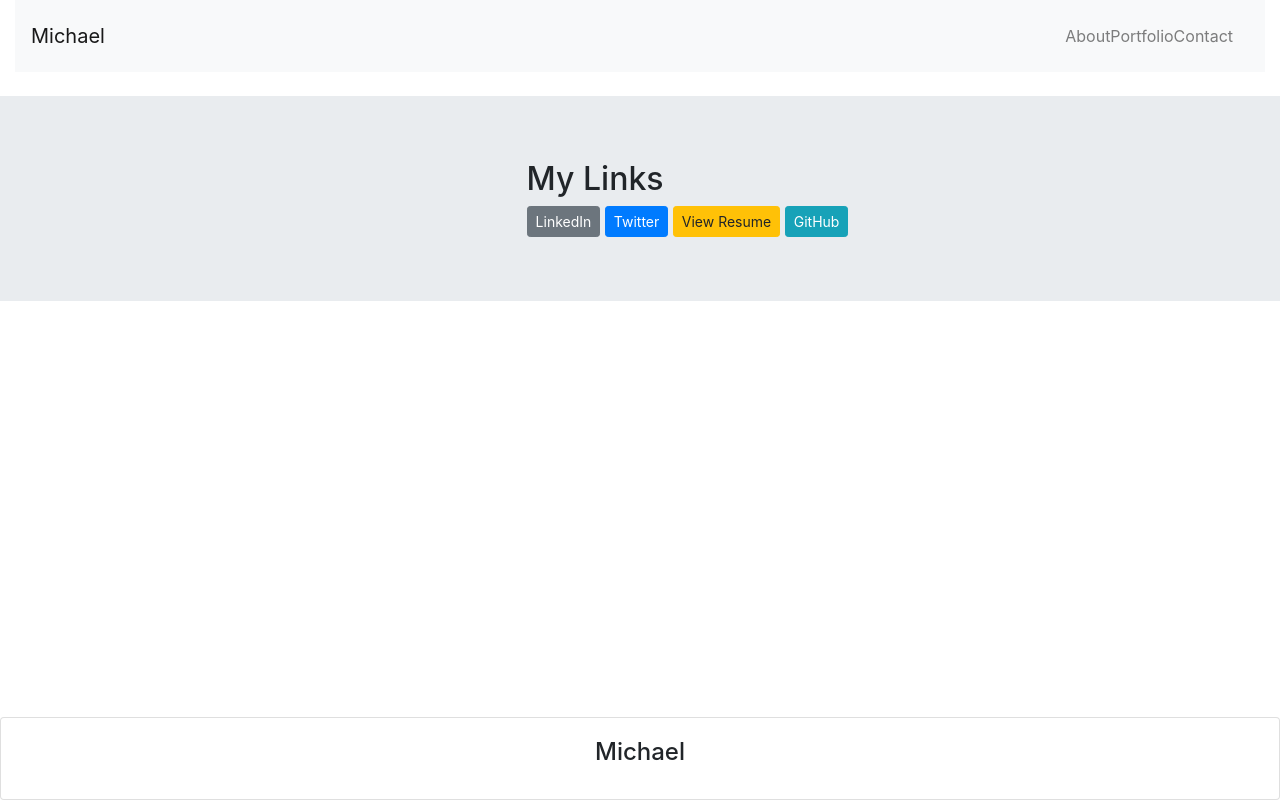
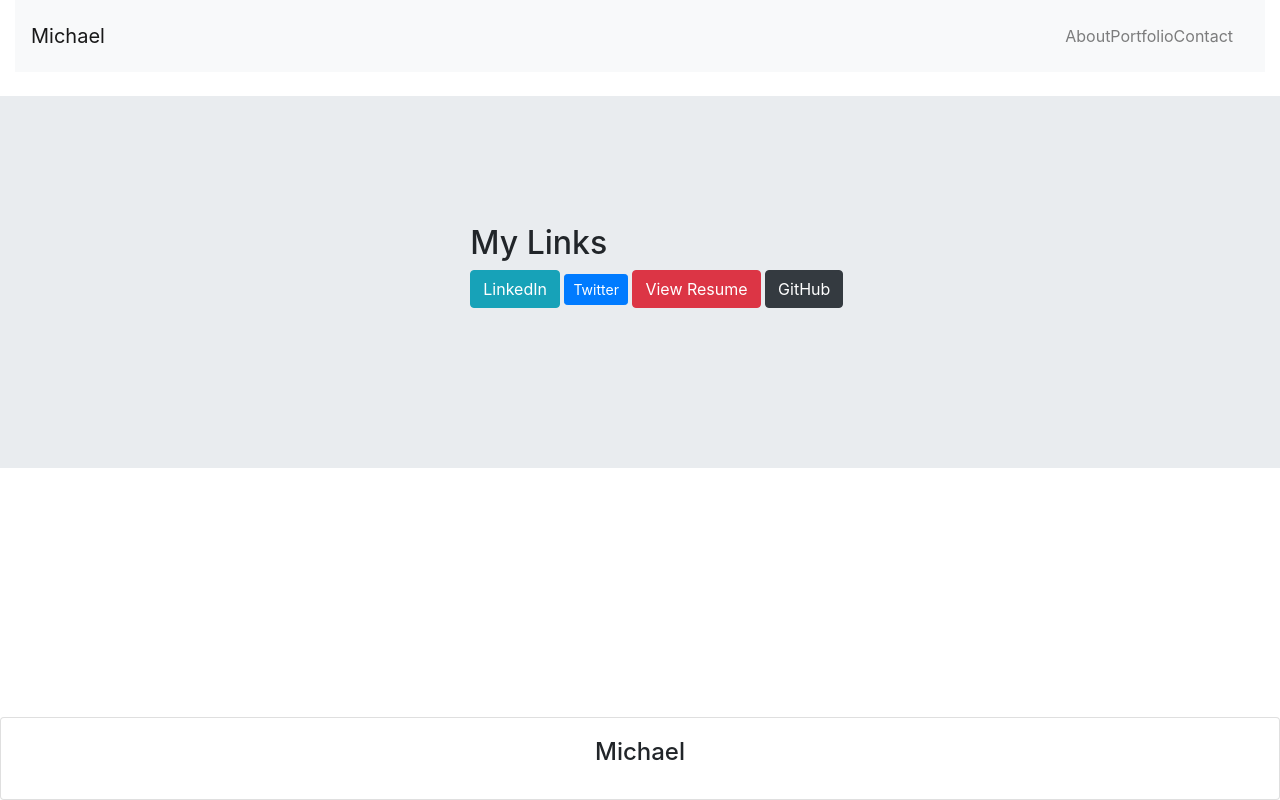
Before and after one commit to MichaelZ002/portfolio-two, a plain HTML site: page contact.html in a window 1280 px wide. Drawn offline with nearby package versions, Linux system fonts and the light colour scheme.

Commit message:
updated buttons

```diff
--- a/contact.html
+++ b/contact.html
@@ -31,13 +31,21 @@
         <div class="container">
             <div class="row justify-content-sm-center">
 
-                <div class="column-lg-2 offset-sm-1 col-auto">
-                    <h2 class="display-5">My Links</h2>
-                    <a class="btn btn-secondary btn-sm" href="https://www.linkedin.com/in/michael-zaslavsky-32a773186/">LinkedIn</a>
-                    <a class="btn btn-primary btn-sm" href="https://twitter.com/MichaelZ492">Twitter</a>
+                <div class="jumbotron jumbotron-fluid">
+                    <div class="container">
+                        <div class="row justify-content-sm-center">
 
-                    <a class="btn btn-warning btn-sm" href="assets/Resume (3).pdf">View Resume</a>
-                    <a class="btn btn-sm btn-info" href="https://github.com/MichaelZ002">GitHub</a>
+                            <div class="column-lg-2 offset-sm-1 col-auto">
+                                <h2 class="display-5">My Links</h2>
+                                <a class="btn btn-info"href="https://www.linkedin.com/in/michael-zaslavsky-32a773186/">LinkedIn</a>
+                                <a class="btn btn-primary btn-sm" href="https://twitter.com/MichaelZ492">Twitter</a>
+
+                                <a class="btn btn-danger" href="assets/Resume (3).pdf">View Resume</a>
+                                <a class="btn btn-dark" href="https://github.com/MichaelZ002">GitHub</a>
+                            </div>
+                        </div>
+                    </div>
+                </div>
                 </div>
             </div>
         </div>
```
